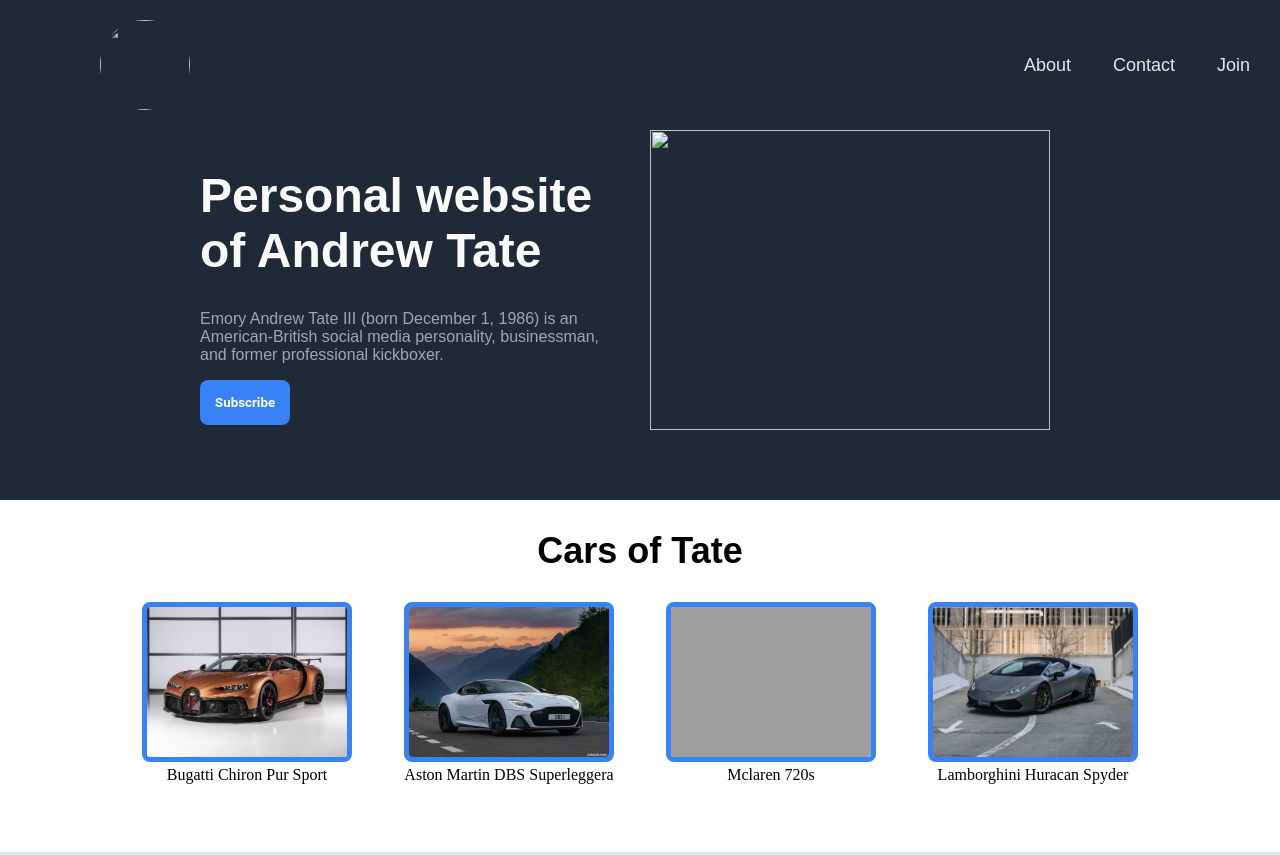
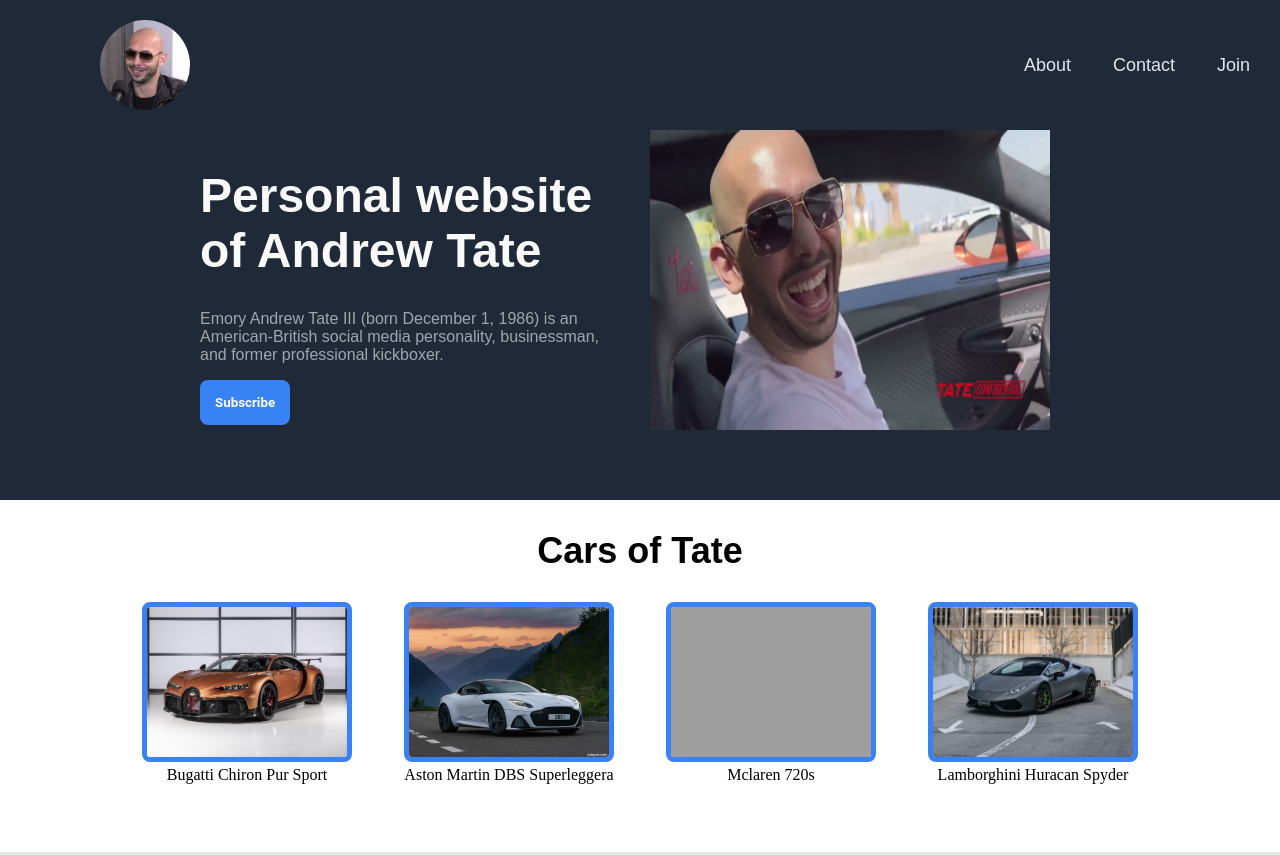
Before and after one commit to Emil-Wilson1/TopG, a plain HTML site: page index.html in a window 1280 px wide. Shown: the top 855 px of the page. Drawn offline with Linux system fonts and the light colour scheme; the site is published under a folder, as on GitHub Pages, so addresses that start at the root find nothing.

Commit message:
image issue resolved

```diff
--- a/index.html
+++ b/index.html
@@ -12,7 +12,7 @@
 
             <nav class="navbar">
                 <div class="logo">
-                <Img class="dim2" src="/images/images.jpg">
+                <Img class="dim2" src="./images/images.jpg">
                 </div>
                 <div class="links">
                     <a href="https://en.wikipedia.org/wiki/Andrew_Tate">About</a>
@@ -28,7 +28,7 @@
                     <button type="button">Subscribe</button>
                 </div>
                     <div class="car">
-        <img class ="tate" src="/images/car.jpg">
+        <img class ="tate" src="./images/car.jpg">
         </div>
             </div>
         </div>
```
Also changed, not shown: 1 other file.
